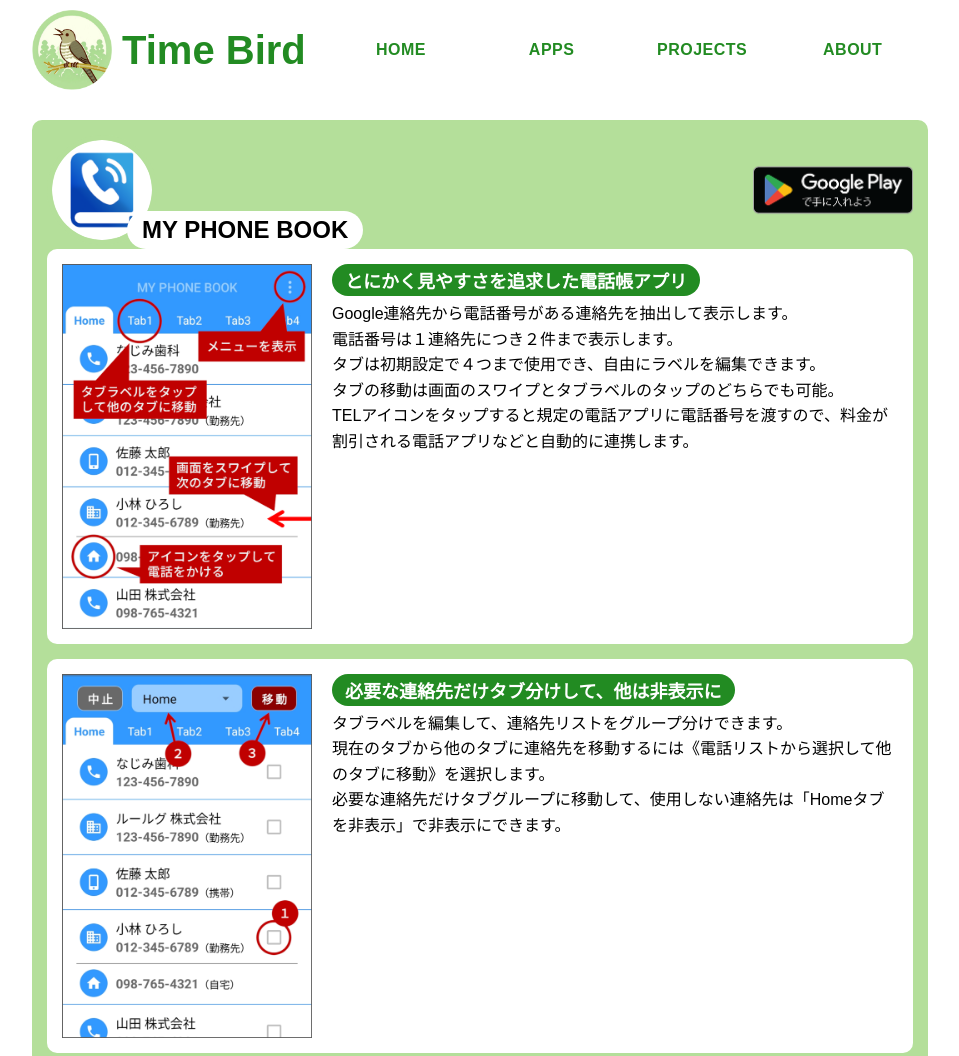
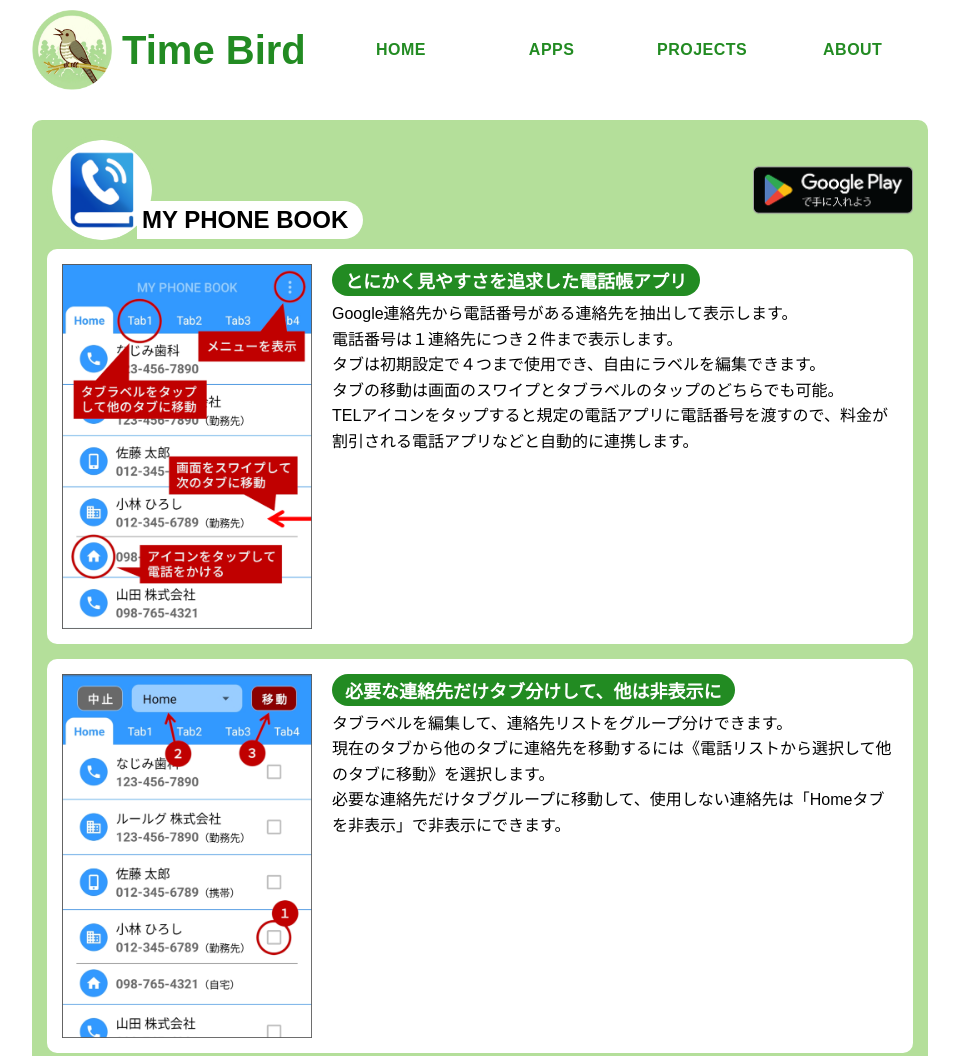
Before and after one commit to time-bird/hp, a plain HTML site: page apps/01_mpb01.html in a window 1280 px wide. Shown: the top 1056 px of the page, without its empty margins (160-1119 px from the left). Drawn offline with Linux system fonts and the light colour scheme.

Commit message:
2025-02-14

```diff
--- a/apps/01_mpb01.html
+++ b/apps/01_mpb01.html
@@ -17,9 +17,9 @@
   <!-- 以下ページ固有要素 -->
   <div class="back">
 	<div class="flex_sb">
-    <div class="h1deco_wrapper">
+    <div class="h1deco">
       <img src="../images/i_apps/ap_0101.png" class="h1deco_img">
-      <h1 class="h1deco">MY PHONE BOOK</h1>
+      <h1 class="h1deco_txt">MY PHONE BOOK</h1>
     </div>
     <a href="https://play.google.com/store/apps/details?id=com.time_bird.mypb" target="_blank" rel="noopener noreferrer">
     <img src="../images/google-play-badge.png" width="160px" class="leftspace"></a>
--- a/style.css
+++ b/style.css
@@ -210,7 +210,7 @@ h4 {  /* 見出し下の説明文 */
 .h1center {
   text-align: center;
 }
-.h1deco_wrapper {  /* 個別紹介ページの見出し：画像＋見出しを包むコンテナ */
+.h1deco {  /* 個別紹介ページの見出し：画像＋見出しを包むコンテナ */
   position: relative; /* 見出しの absolute 配置の基準 */
   display: inline-block; /* 必要に応じて調整 */
 }
@@ -221,13 +221,13 @@ h4 {  /* 見出し下の説明文 */
   border: 5px solid var(--lightgreen);
   border-radius: 50%;
 }
-.h1deco {  /* 見出し */
+.h1deco_txt {  /* 見出し */
   position: absolute;
-  bottom: 0; /* 画像の下に合わせる */
-  left: 80px; /* 画像より右に配置 */
+  bottom: 10px; /* 画像の下に合わせる */
+  left: 90px; /* 画像より右に配置 */
   background-color: white;
-  padding: 5px 15px;
-  border-radius: 20px;
+  padding: 5px 15px 5px 5px;  /* 上 | 右 | 下 | 左 */
+  border-radius: 0 20px 20px 0;  /* 左上 | 右上 | 右下 | 左下 */
   font-size: x-large;
   margin: 0;
   z-index: 10; /* 画像の上に乗せる */
```
